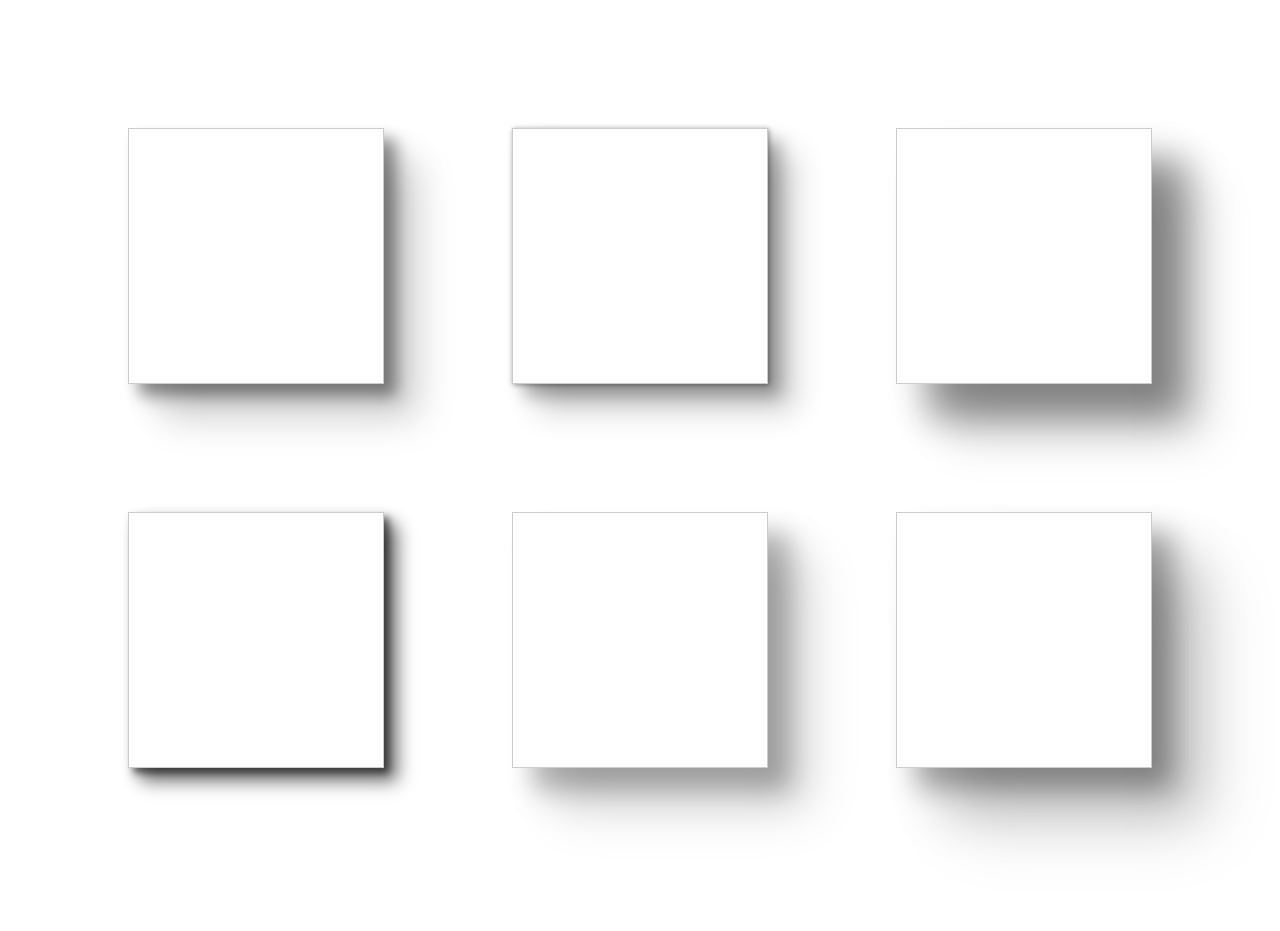
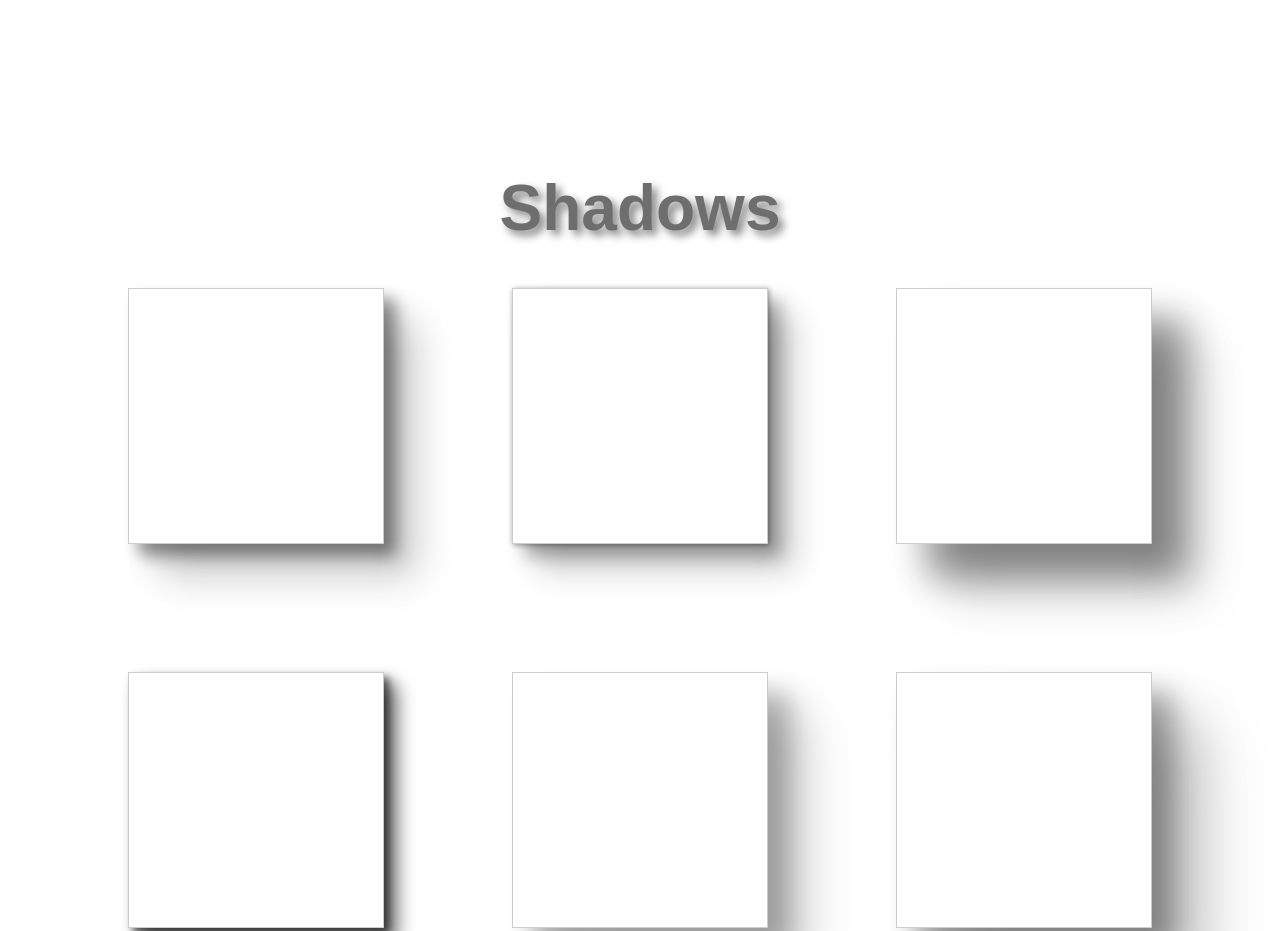
Before and after one commit to 01specter01/shadow, a plain HTML site: page index.html in a window 1280 px wide. Shown: the top 931 px of the page. Drawn offline with Linux system fonts and the light colour scheme.

Commit message:
shadow text

```diff
--- a/index.html
+++ b/index.html
@@ -8,6 +8,7 @@
         <title>Shadows</title>
     </head>
     <body>
+        <h1>Shadows</h1>
         <section class="shadows">
             <div class="elevation-1"></div>
             <div class="elevation-2"></div>
--- a/styles.css
+++ b/styles.css
@@ -1,6 +1,14 @@
 body {
     padding: 10vw;
     margin: 0;
+}
+h1 {
+    font-family: Arial, Helvetica, sans-serif;
+    text-align: center;
+    font-weight: 900;
+    font-size: 64px;
+    color: rgb(110, 110, 110);
+    text-shadow: 5px 5px 8px rgba(0, 0, 0, 0.5);
 }
 .shadows {
     display: grid;
```
